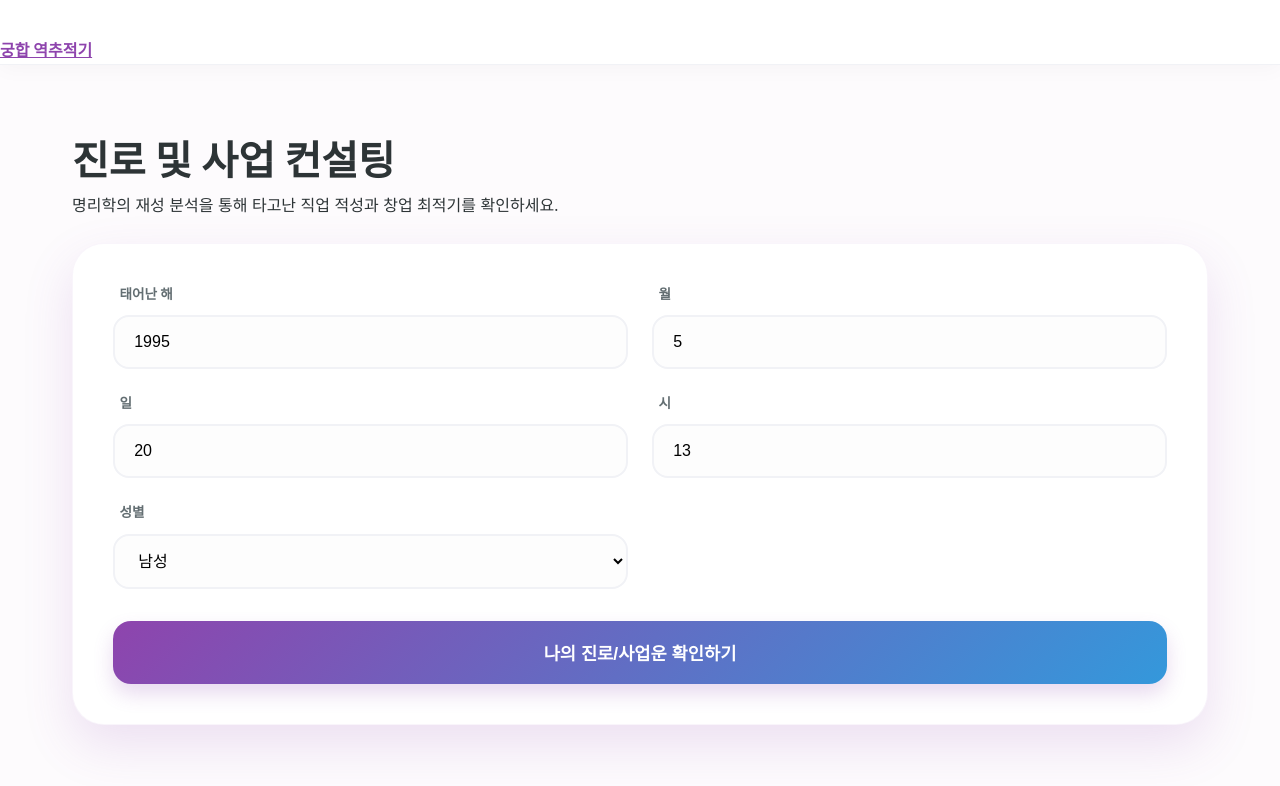
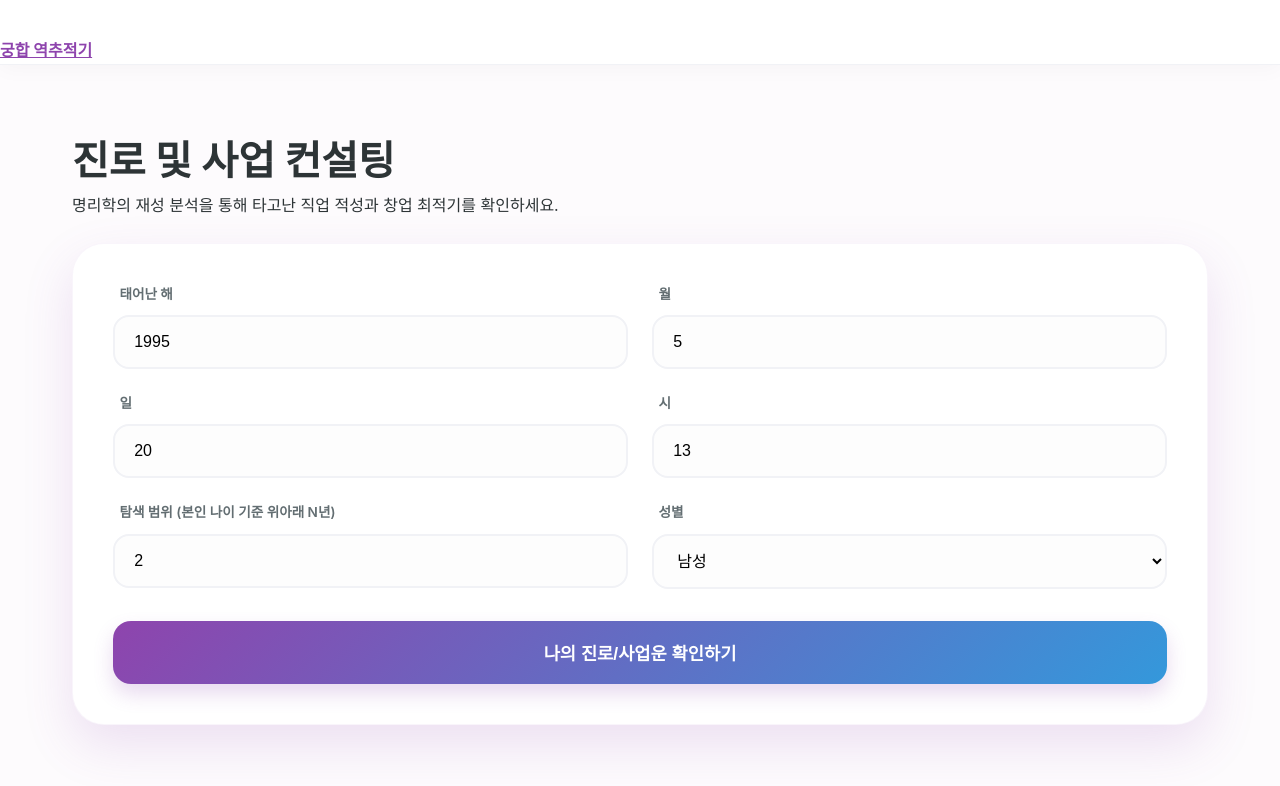
Before and after one commit to gitnewbb/saju_findbest, a Next.js app: page /career in a window 1280 px wide. Shown: the top 786 px of the page. Built offline with nearby package versions, Linux system fonts and the light colour scheme.

Commit message:
Feat: 사주팔자 탐색 나이 범위 설정 기능 추가

```diff
--- a/src/components/SajuForm.tsx
+++ b/src/components/SajuForm.tsx
@@ -8,6 +8,7 @@ interface SajuData {
   birthDay: string;
   birthTime: string;
   gender: 'male' | 'female';
+  rangeYears: string;
 }
 
 interface Props {
@@ -21,7 +22,8 @@ export default function SajuForm({ onSubmit, buttonText = "운명 찾기" }: Pro
     birthMonth: '5',
     birthDay: '20',
     birthTime: '13',
-    gender: 'male'
+    gender: 'male',
+    rangeYears: '2'
   });
 
   const handleChange = (e: React.ChangeEvent<HTMLInputElement | HTMLSelectElement>) => {
@@ -55,6 +57,10 @@ export default function SajuForm({ onSubmit, buttonText = "운명 찾기" }: Pro
             <input type="number" name="birthTime" value={formData.birthTime} onChange={handleChange} required className={styles.stylishInput} />
           </div>
           <div className={styles.fieldGroup}>
+            <label className={styles.label}>탐색 범위 (본인 나이 기준 위아래 N년)</label>
+            <input type="number" name="rangeYears" value={formData.rangeYears} onChange={handleChange} required className={styles.stylishInput} />
+          </div>
+          <div className={styles.fieldGroup}>
             <label className={styles.label}>성별</label>
             <select name="gender" value={formData.gender} onChange={handleChange} className={styles.stylishSelect}>
               <option value="male">남성</option>
```
